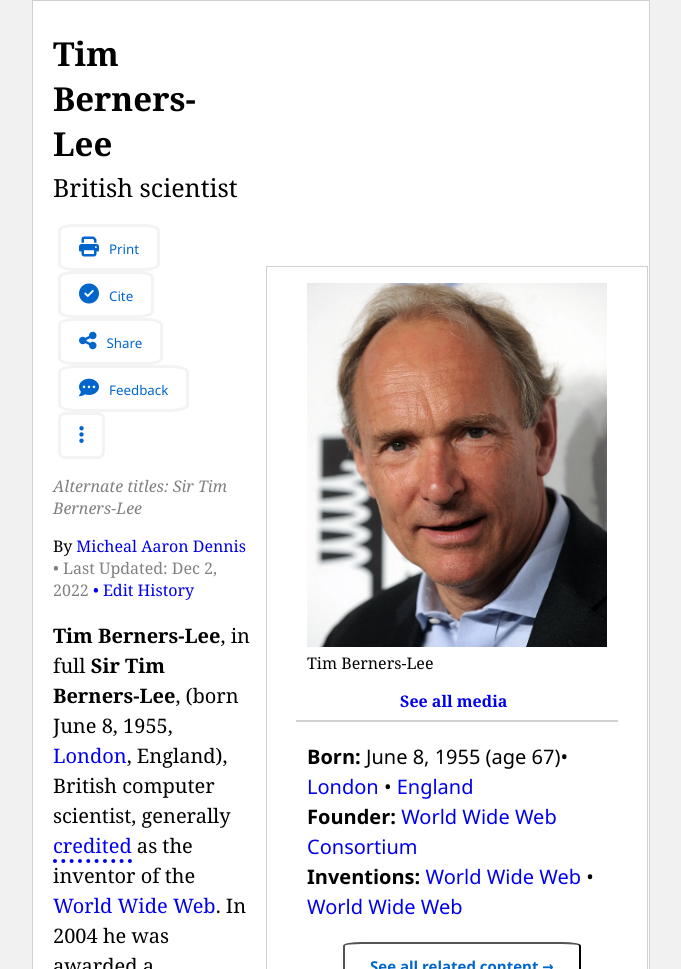
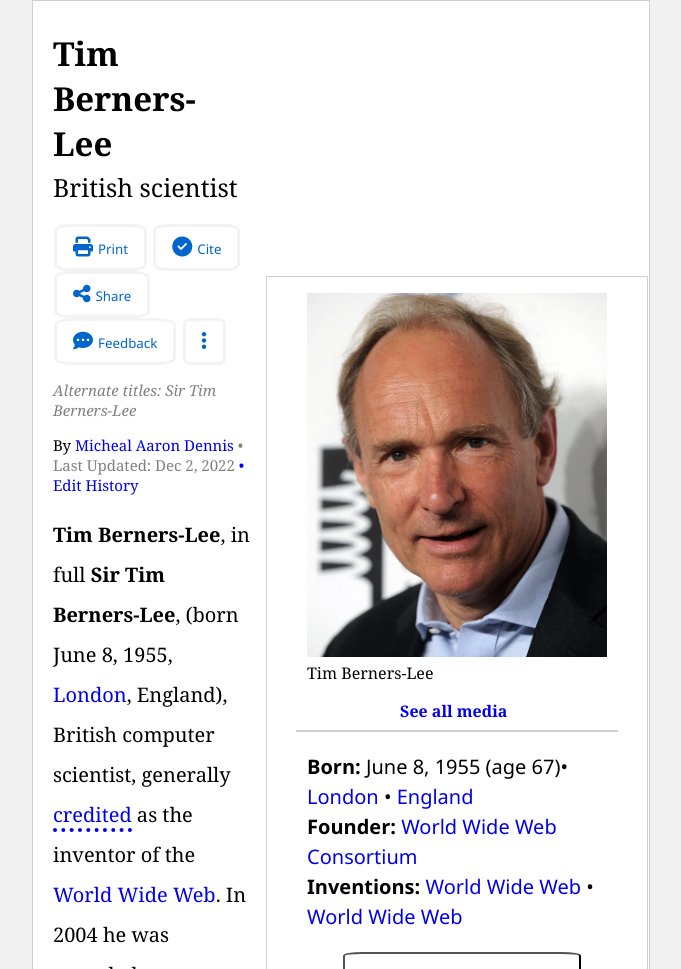
Before and after one commit to leofountas/TimBerners-Lee, a plain HTML site: page index.html in a window 1280 px wide. Shown: the part 131-1100 px from the top of the page, without its empty margins (13-694 px from the left). Drawn offline with Linux system fonts and the light colour scheme.

Commit message:
again changes to style

```diff
--- a/style.css
+++ b/style.css
@@ -118,9 +118,9 @@ h3{
     color: hsl(210, 100%, 40%);
     background-color: rgb(255, 255, 255);
     border: rgb(243, 243, 243) solid;
-    padding: 10px 18px;
+    padding: 10px 16px;
     border-radius: 15%;
-    margin: auto 5px;
+    margin: auto 1px;
     cursor: pointer;
 }
 
@@ -129,7 +129,7 @@ h3{
 }
 
 .iconbuttontext i {
-    margin-right: 10px;
+    margin-right: 5px;
 }
 
 .intro i {
@@ -139,7 +139,7 @@ h3{
 .read {
     text-align: left;
     font-size: 20px;
-    line-height: 1.5em;
+    line-height: 2em;
 }
 
 #credited {
@@ -148,6 +148,10 @@ h3{
 
 em, span {
     color: gray;
+}
+
+.intro p {
+    font-size: 15px;
 }
 
 a {
@@ -161,7 +165,7 @@ a:hover {
 
 aside {
     border: 1px rgba(144, 140, 140, 0.417) solid;
-    margin: 245px auto 100px 15px;
+    margin: 255px auto 80px 15px;
 }
 
 hr {
```
